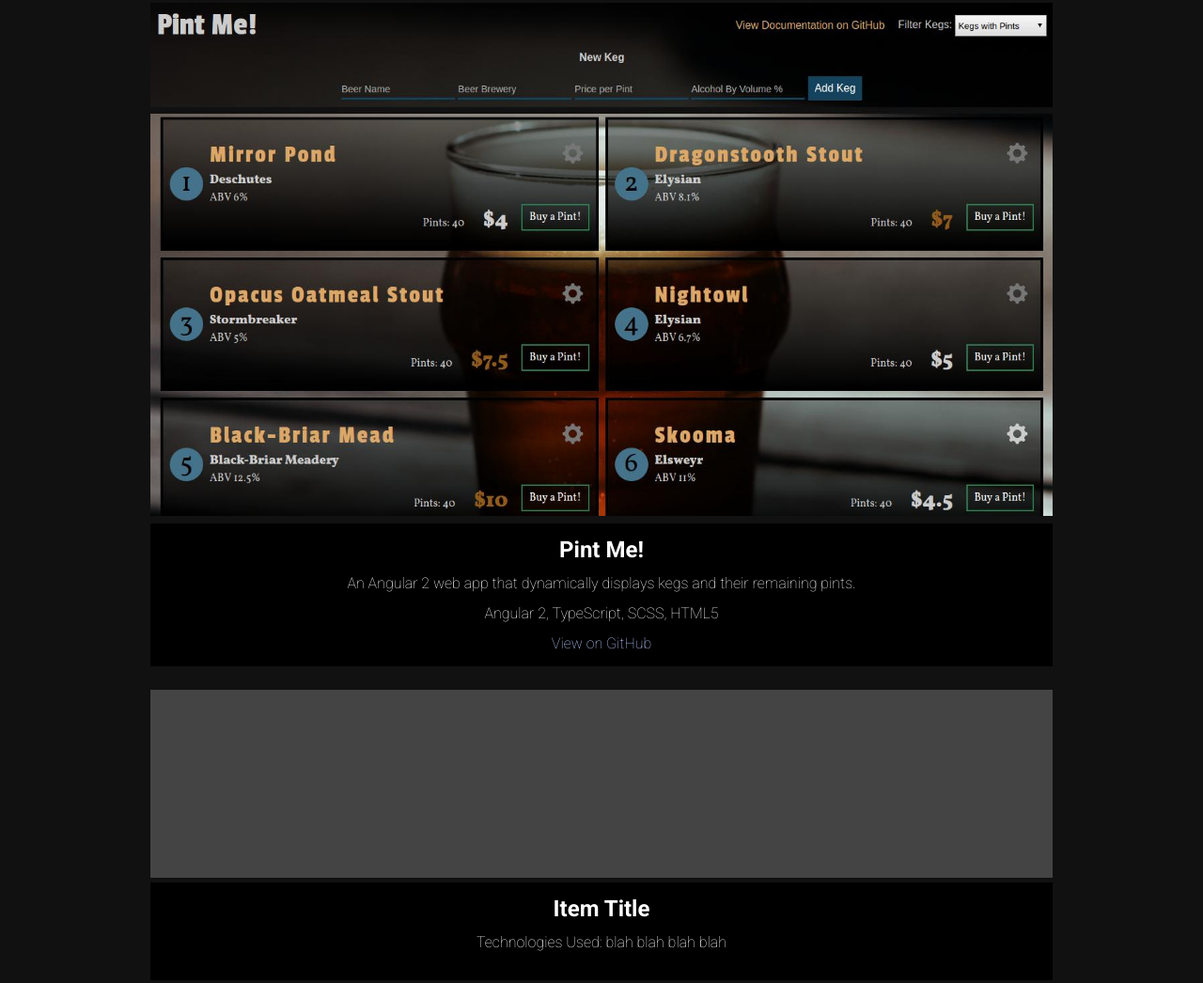
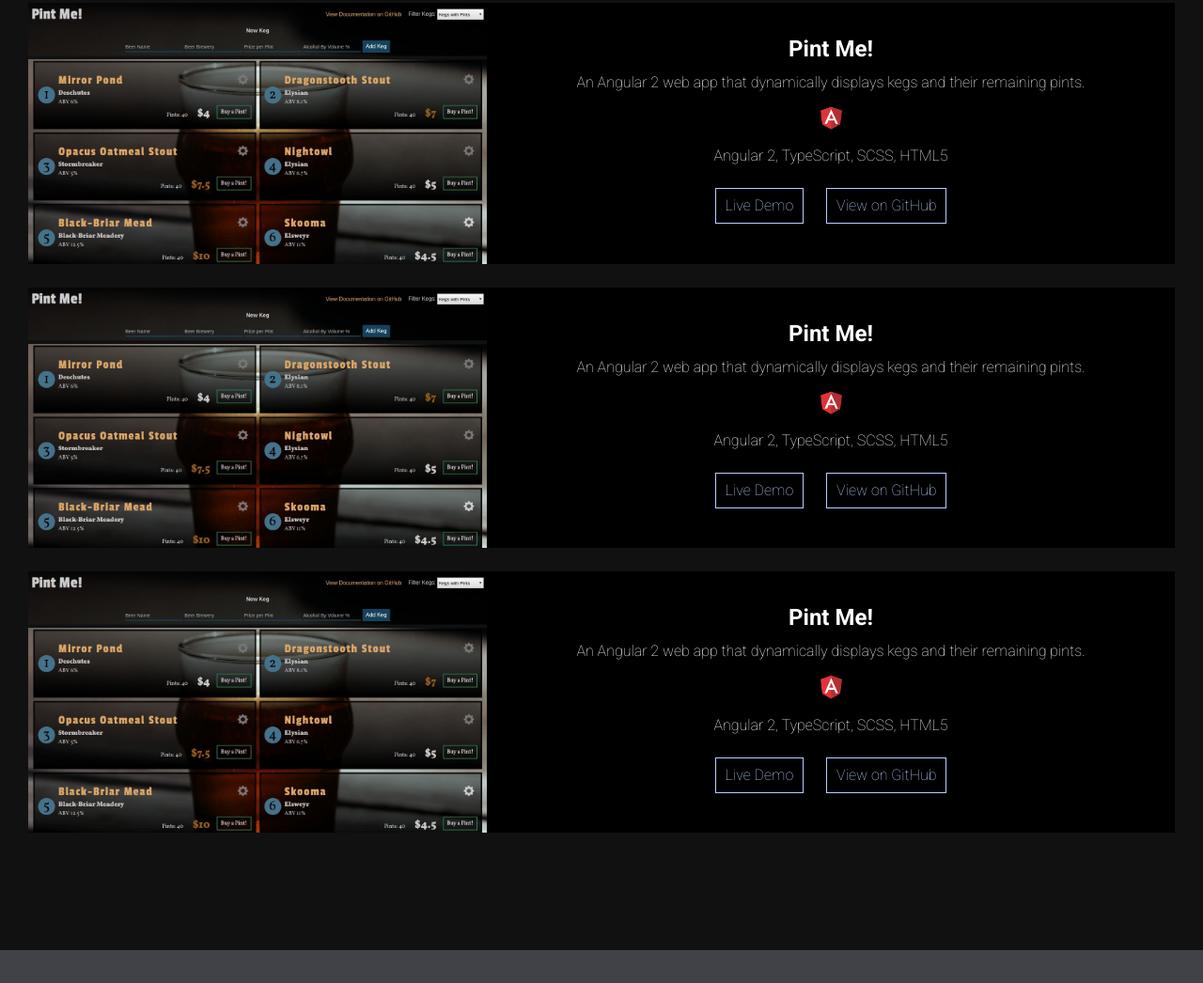
Before and after one commit to jeffsdev/Portfolio, a website: page app/index.html in a window 1280 px wide. Shown: the part 939-1985 px from the top of the page at 94% size. Drawn offline with Linux system fonts and the light colour scheme.

Commit message:
update styles in work section

```diff
--- a/app/index.html
+++ b/app/index.html
@@ -49,26 +49,39 @@
         <h2>WORK</h2>
         <h4>Development & Design</h4>
         <div class="portfolio-item">
-          <img src="img/pintme.jpg" alt="pint me webapp"> <!--REPLACE WITH IMAGE-->
+          <img class="p-img" src="img/pintme.jpg" alt="pint me webapp">
           <div class="portfolio-item-details">
             <h3>Pint Me!</h3>
             <p>An Angular 2 web app that dynamically displays kegs and their remaining pints.</p>
+            <!-- <span>&lt; / &gt;</span> -->
+            <img src="img/ang2logo.png" alt="angular2 symbol">
             <p>Angular 2, TypeScript, SCSS, HTML5</p>
+            <a href="#">Live Demo</a>
             <a href="https://github.com/jeffsdev/js-Angular2-TapRoom">View on GitHub</a>
           </div>
         </div>
         <div class="portfolio-item">
-          <div class="p-img"></div> <!--REPLACE WITH IMAGE-->
+          <img class="p-img" src="img/pintme.jpg" alt="pint me webapp">
           <div class="portfolio-item-details">
-            <h3>Item Title</h3>
-            <p>Technologies Used: blah blah blah blah</p>
+            <h3>Pint Me!</h3>
+            <p>An Angular 2 web app that dynamically displays kegs and their remaining pints.</p>
+            <!-- <span>&lt; / &gt;</span> -->
+            <img src="../img/ang2logo.png" alt="angular2 symbol">
+            <p>Angular 2, TypeScript, SCSS, HTML5</p>
+            <a href="#">Live Demo</a>
+            <a href="https://github.com/jeffsdev/js-Angular2-TapRoom">View on GitHub</a>
           </div>
         </div>
         <div class="portfolio-item">
-          <div class="p-img"></div> <!--REPLACE WITH IMAGE-->
+          <img class="p-img" src="img/pintme.jpg" alt="pint me webapp">
           <div class="portfolio-item-details">
-            <h3>Item Title</h3>
-            <p>Technologies Used: blah blah blah blah</p>
+            <h3>Pint Me!</h3>
+            <p>An Angular 2 web app that dynamically displays kegs and their remaining pints.</p>
+            <!-- <span>&lt; / &gt;</span> -->
+            <img src="img/ang2logo.png" alt="angular2 symbol">
+            <p>Angular 2, TypeScript, SCSS, HTML5</p>
+            <a href="#">Live Demo</a>
+            <a href="https://github.com/jeffsdev/js-Angular2-TapRoom">View on GitHub</a>
           </div>
         </div>
       </section>
--- a/app/scss/layout/_work.scss
+++ b/app/scss/layout/_work.scss
@@ -16,13 +16,13 @@
 
 .work-section {
   position: relative;
-  padding-top: 30px;
+  padding: 30px 30px 100px 30px;
   width: 100%;
   background: $black;
   // background: linear-gradient(to bottom, #111111 0%,#404248 100%);
   color: $white;
   text-align: center;
-  padding-bottom: 100px;
+
   h2 {
     margin-bottom: 8px;
   }
@@ -38,25 +38,40 @@
 
 
 .portfolio-item {
-  width: 75%;
+  width: 100%;
   background: $black;
   margin: auto;
   margin-bottom: 25px;
   .p-img {
-    height: 200px;
     width: 100%;
     background: $gray;
+    @media screen and #{$desktop} {
+      width: 40%;
+      height: auto;
+    }
   }
   .portfolio-item-details {
     margin-top: 5px;
     width: 100%;
-    background: black;
+    background: $blackblack;
     padding: 1em;
     p {
       margin: 1em;
     }
+    img {
+      width: 25px;
+    }
     a {
+      display: inline-block;
       color: $lightBlue;
+      border: 1px solid $lightBlue;
+      padding: 10px;
+      margin: 10px 10px;
     }
   }
+  @media screen and #{$desktop} {
+    display: flex;
+    align-items: center;
+    background: $blackblack;
+  }
 }
--- a/app/scss/utils/_variables.scss
+++ b/app/scss/utils/_variables.scss
@@ -1,4 +1,5 @@
 // Colors
+$blackblack: #000;
 $black: #111;
 $white: #fff;
 
@@ -35,7 +36,8 @@ $xs-mobile: "(min-height: 500px)";
 $s-mobile: "(min-height: 640px)";
 $m-mobile: "(min-height: 667px)";
 $l-mobile: "(min-height: 720px)";
-$tablet: "(min-height: 768px)";
-$desktop: "(min-height: 1024px)";
+
 
 //Widths
+$tablet: "(min-width: 768px)";
+$desktop: "(min-width: 1024px)";
```
Also changed, not shown: app/css/main.css, app/img/ang2logo.png (added), app/img/emberlogo.png (added).
